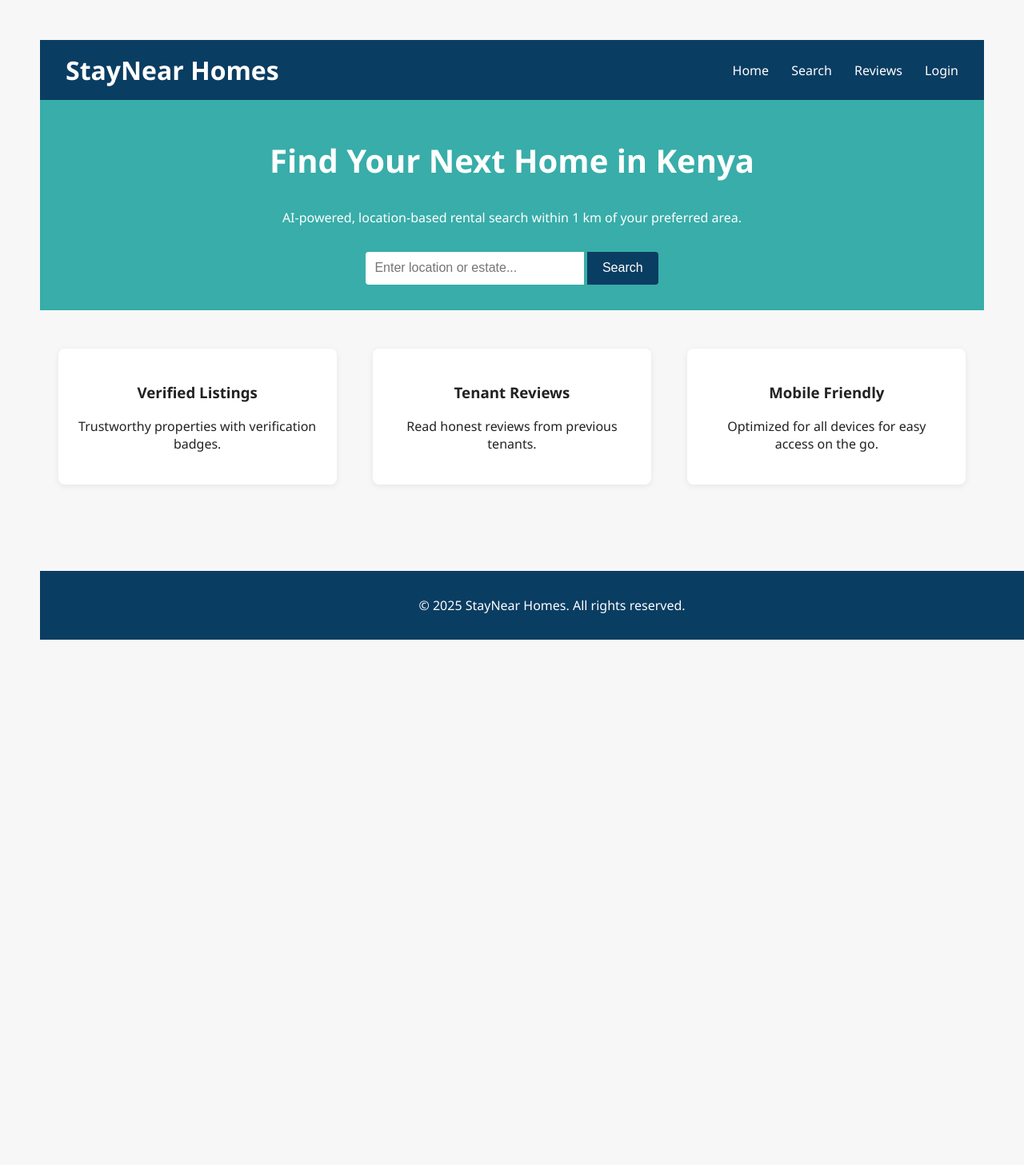
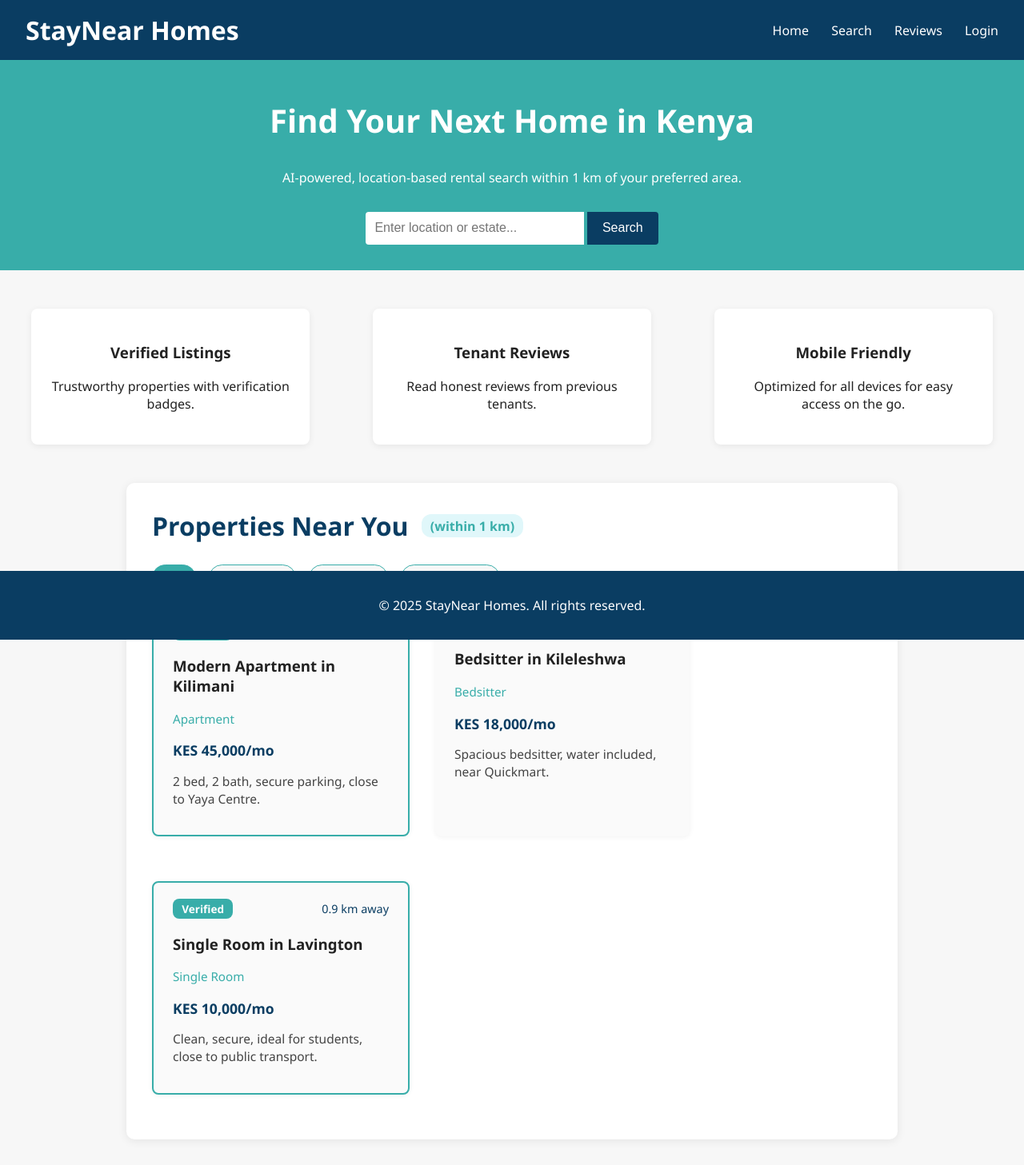
Before and after one commit to MwitaKefa/StayNear, a Django app: page / in a window 1280 px wide. Shown: the whole page at 80% size. Before the commit the page ends 800 px from the top, so only its background shows below. Run offline with Django 5.2, Linux system fonts and the light colour scheme.

Commit message:
Initial commit: StayNear Homes Django project with frontend setup

```diff
--- a/static/css/style.css
+++ b/static/css/style.css
@@ -1,9 +1,11 @@
 body {
     font-family: 'Segoe UI', Arial, sans-serif;
-    margin: 50px;
+    margin: 0;
+    padding: 0;
     background: #f7f7f7;
     color: #222;
 }
+
 header {
     background: #0a3d62;
     color: #fff;
@@ -70,6 +72,111 @@
     max-width: 300px;
     text-align: center;
 }
+/* Listing Feed Styles */
+.listing-feed {
+    background: #fff;
+    border-radius: 10px;
+    box-shadow: 0 2px 12px rgba(0,0,0,0.08);
+    margin: 2rem auto;
+    padding: 2rem;
+    max-width: 900px;
+}
+.listing-feed h2 {
+    margin-top: 0;
+    font-size: 2rem;
+    color: #0a3d62;
+    display: flex;
+    align-items: center;
+    gap: 1rem;
+}
+.radius-info {
+    font-size: 1rem;
+    color: #38ada9;
+    background: #e0f7fa;
+    border-radius: 12px;
+    padding: 0.2rem 0.7rem;
+}
+.categories {
+    margin: 1.5rem 0 1rem 0;
+    display: flex;
+    gap: 1rem;
+}
+.category-btn {
+    background: #f7f7f7;
+    border: 1px solid #38ada9;
+    color: #0a3d62;
+    border-radius: 20px;
+    padding: 0.5rem 1.2rem;
+    cursor: pointer;
+    font-weight: 500;
+    transition: background 0.2s, color 0.2s;
+}
+.category-btn.active, .category-btn:hover {
+    background: #38ada9;
+    color: #fff;
+}
+.property-listings {
+    display: flex;
+    flex-wrap: wrap;
+    gap: 2rem;
+    justify-content: flex-start;
+}
+.property-card {
+    background: #fafafa;
+    border-radius: 8px;
+    box-shadow: 0 1px 6px rgba(0,0,0,0.06);
+    padding: 1.2rem 1.5rem;
+    margin-bottom: 1.5rem;
+    min-width: 250px;
+    max-width: 270px;
+    flex: 1 1 250px;
+    position: relative;
+}
+.property-card.verified {
+    border: 2px solid #38ada9;
+}
+.property-header {
+    display: flex;
+    justify-content: space-between;
+    align-items: center;
+    margin-bottom: 0.5rem;
+}
+.badge {
+    background: #38ada9;
+    color: #fff;
+    font-size: 0.85rem;
+    border-radius: 8px;
+    padding: 0.2rem 0.7rem;
+    font-weight: 600;
+}
+.distance {
+    font-size: 0.9rem;
+    color: #0a3d62;
+}
+.category {
+    font-size: 0.95rem;
+    color: #38ada9;
+    margin-bottom: 0.3rem;
+}
+.price {
+    font-size: 1.1rem;
+    font-weight: 600;
+    color: #0a3d62;
+    margin-bottom: 0.3rem;
+}
+.desc {
+    font-size: 0.97rem;
+    color: #444;
+}
+@media (max-width: 900px) {
+    .property-listings {
+        flex-direction: column;
+        align-items: center;
+    }
+    .listing-feed {
+        padding: 1rem;
+    }
+}
 footer {
     background: #0a3d62;
     color: #fff;
--- a/staynear/urls.py
+++ b/staynear/urls.py
@@ -22,4 +22,5 @@
 urlpatterns = [
     path('admin/', admin.site.urls),
     path('', views.home, name='home'),
+    path('login/', views.login_view, name='login'),
 ]
--- a/templates/base.html
+++ b/templates/base.html
@@ -13,7 +13,7 @@
             <a href="/">Home</a>
             <a href="#">Search</a>
             <a href="#">Reviews</a>
-            <a href="#">Login</a>
+            <a href="/login/">Login</a>
         </nav>
     </header>
     <main>
--- a/templates/home.html
+++ b/templates/home.html
@@ -22,4 +22,46 @@
         <p>Optimized for all devices for easy access on the go.</p>
     </div>
 </section>
+
+<section class="listing-feed">
+    <h2>Properties Near You <span class="radius-info">(within 1 km)</span></h2>
+    <div class="categories">
+        <button class="category-btn active">All</button>
+        <button class="category-btn">Apartments</button>
+        <button class="category-btn">Bedsitters</button>
+        <button class="category-btn">Single Rooms</button>
+    </div>
+    <div class="property-listings">
+        <!-- Example property card -->
+        <div class="property-card verified">
+            <div class="property-header">
+                <span class="badge">Verified</span>
+                <span class="distance">0.8 km away</span>
+            </div>
+            <h3>Modern Apartment in Kilimani</h3>
+            <p class="category">Apartment</p>
+            <p class="price">KES 45,000/mo</p>
+            <p class="desc">2 bed, 2 bath, secure parking, close to Yaya Centre.</p>
+        </div>
+        <div class="property-card">
+            <div class="property-header">
+                <span class="distance">0.6 km away</span>
+            </div>
+            <h3>Bedsitter in Kileleshwa</h3>
+            <p class="category">Bedsitter</p>
+            <p class="price">KES 18,000/mo</p>
+            <p class="desc">Spacious bedsitter, water included, near Quickmart.</p>
+        </div>
+        <div class="property-card verified">
+            <div class="property-header">
+                <span class="badge">Verified</span>
+                <span class="distance">0.9 km away</span>
+            </div>
+            <h3>Single Room in Lavington</h3>
+            <p class="category">Single Room</p>
+            <p class="price">KES 10,000/mo</p>
+            <p class="desc">Clean, secure, ideal for students, close to public transport.</p>
+        </div>
+    </div>
+</section>
 {% endblock %}
--- a/website/views.py
+++ b/website/views.py
@@ -2,3 +2,6 @@
 
 def home(request):
     return render(request, 'home.html')
+
+def login_view(request):
+    return render(request, 'login.html')
```
Also changed, not shown: templates/login.html (added, +20 -0 lines).
